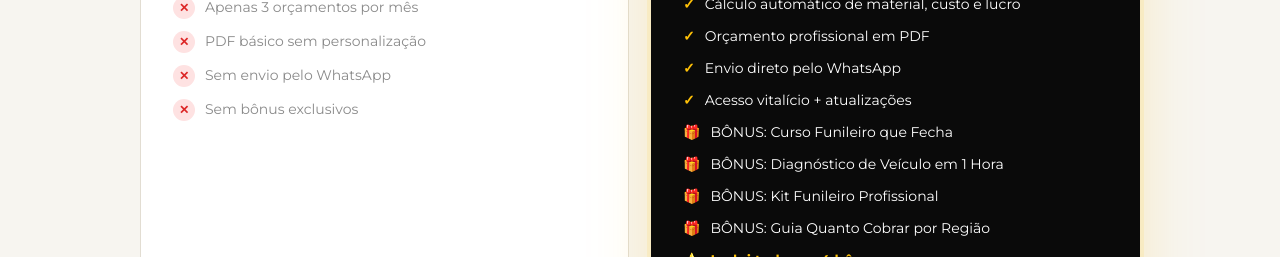
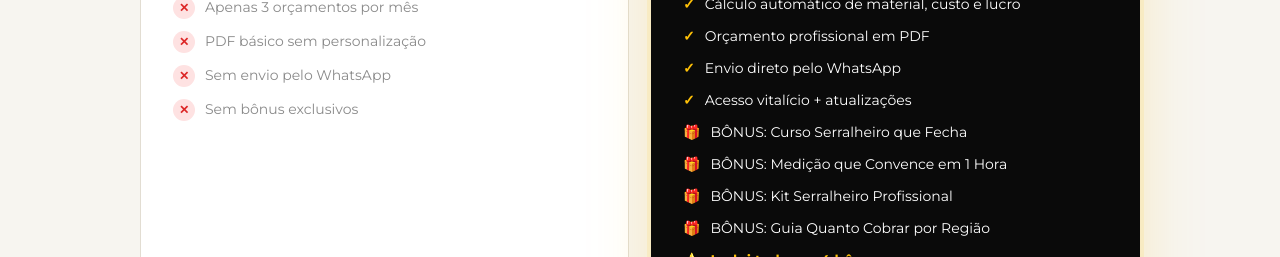
Before and after one commit to vitorgabrielvianna41-hue/remix-of-remix-of-remix-of-remix-of-remix-of-remix-hub-explorer, a React (Vite) app: page / in a window 1280 px wide. Shown: the part 5600-5857 px from the top of the page. Built offline with nearby package versions, Linux system fonts and the light colour scheme.

Commit message:
Changes
Co-authored-by: vitorgabrielvianna41-hue <230800934+vitorgabrielvianna41-hue@users.noreply.github.com>

```diff
--- a/src/routes/index.tsx
+++ b/src/routes/index.tsx
@@ -1007,9 +1007,9 @@ function Pricing() {
                 </li>
               ))}
               {[
-                "BÔNUS: Curso Funileiro que Fecha",
-                "BÔNUS: Diagnóstico de Veículo em 1 Hora",
-                "BÔNUS: Kit Funileiro Profissional",
+                "BÔNUS: Curso Serralheiro que Fecha",
+                "BÔNUS: Medição que Convence em 1 Hora",
+                "BÔNUS: Kit Serralheiro Profissional",
                 "BÔNUS: Guia Quanto Cobrar por Região",
               ].map((t, i) => (
                 <li
```
